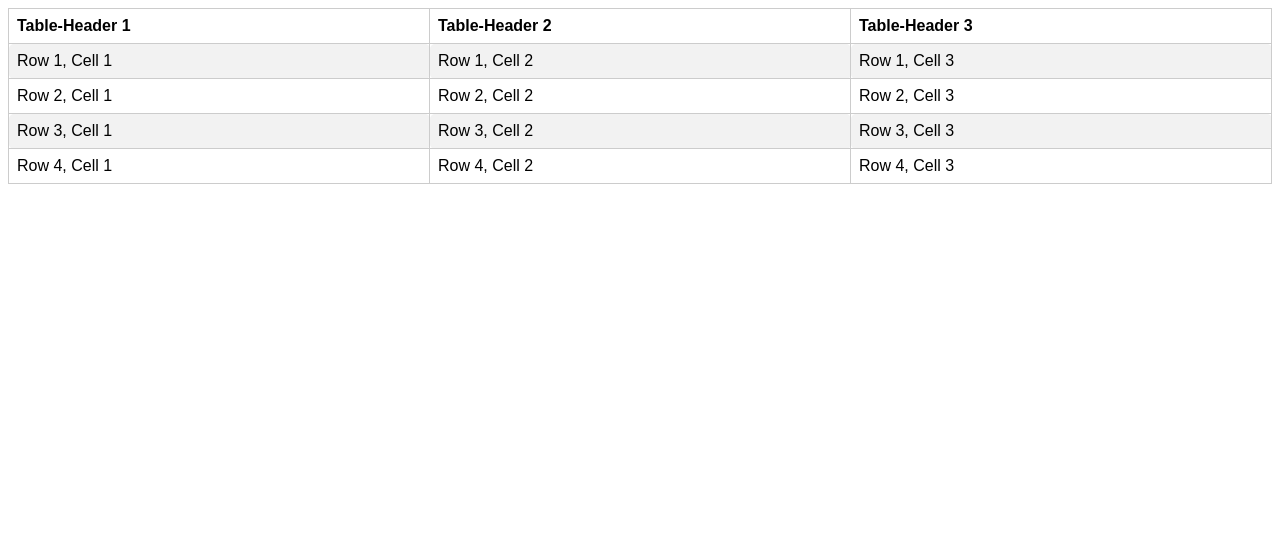
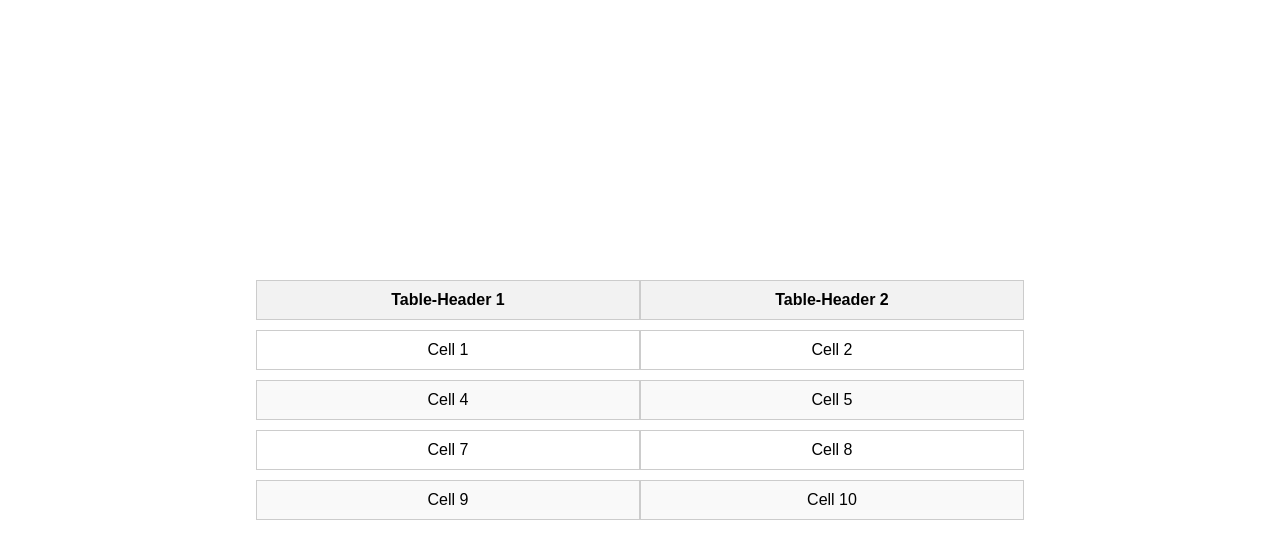
Before and after one commit to acciojob/css-tables-Ravisharma-1999, a website: page main.html in a window 1280 px wide. Drawn offline with Linux system fonts and the light colour scheme.

Commit message:
created a submission

```diff
--- a/main.html
+++ b/main.html
@@ -7,34 +7,29 @@
     <link rel="stylesheet" href="styles.css">
 </head>
 <body>
-    <table class="styled-table">
+    <table>
         <thead>
             <tr>
                 <th>Table-Header 1</th>
                 <th>Table-Header 2</th>
-                <th>Table-Header 3</th>
             </tr>
         </thead>
         <tbody>
             <tr>
-                <td>Row 1, Cell 1</td>
-                <td>Row 1, Cell 2</td>
-                <td>Row 1, Cell 3</td>
+                <td>Cell 1</td>
+                <td>Cell 2</td>
             </tr>
             <tr>
-                <td>Row 2, Cell 1</td>
-                <td>Row 2, Cell 2</td>
-                <td>Row 2, Cell 3</td>
+                <td>Cell 4</td>
+                <td>Cell 5</td>
             </tr>
             <tr>
-                <td>Row 3, Cell 1</td>
-                <td>Row 3, Cell 2</td>
-                <td>Row 3, Cell 3</td>
+                <td>Cell 7</td>
+                <td>Cell 8</td>
             </tr>
             <tr>
-                <td>Row 4, Cell 1</td>
-                <td>Row 4, Cell 2</td>
-                <td>Row 4, Cell 3</td>
+                <td>Cell 9</td>
+                <td>Cell 10</td>
             </tr>
         </tbody>
     </table>
--- a/styles.css
+++ b/styles.css
@@ -1,24 +1,33 @@
 body {
     font-family: Arial, sans-serif;
+    display: flex;
+    justify-content: center;
+    align-items: center;
+    height: 100vh;
+    margin: 0;
 }
 
-.styled-table {
-    width: 100%;
-    border-collapse: collapse;
+table {
+    border-collapse: separate;
+    border-spacing: 0 10px;
+    width: 60%;
 }
 
-.styled-table th,
-.styled-table td {
+th, td {
+    padding: 10px 20px;
+    text-align: center;
     border: 1px solid #ccc;
-    border-radius: 5px;
-    padding: 0.5rem;
-    text-align: left;
 }
 
-.styled-table tbody tr:nth-child(odd) {
+th {
     background-color: #f2f2f2;
+    font-weight: bold;
 }
 
-.styled-table tbody tr:nth-child(even) {
-    background-color: #ffffff;
+td {
+    background-color: #fff;
 }
+
+tbody tr:nth-child(even) td {
+    background-color: #f9f9f9;
+}
```
